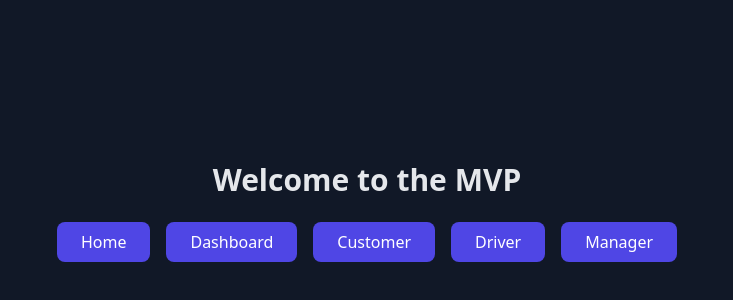
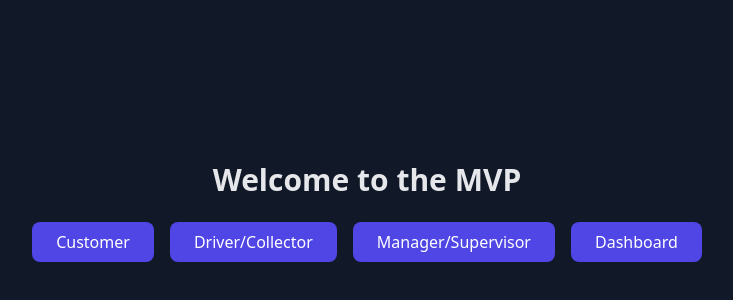
Before and after one commit to farhanMeows/swachh-kranti, a React (Vite) app: page / in a window 1280 px wide. Shown: the part 188-488 px from the top of the page, without its empty margins (273-1006 px from the left). Built offline with nearby package versions, Linux system fonts and the light colour scheme.

Commit message:
final finl final

```diff
--- a/src/screens/Mvp.jsx
+++ b/src/screens/Mvp.jsx
@@ -9,18 +9,6 @@ function Mvp() {
       <h1 className="text-3xl font-bold mb-6">Welcome to the MVP</h1>
       <div className="space-x-4 gap-2">
         <button
-          onClick={() => navigate("/")}
-          className="px-6 py-2 bg-indigo-600 text-white rounded-lg hover:bg-indigo-700"
-        >
-          Home
-        </button>
-        <button
-          onClick={() => navigate("/dashboard")}
-          className="px-6 py-2 bg-indigo-600 text-white rounded-lg hover:bg-indigo-700"
-        >
-          Dashboard
-        </button>
-        <button
           onClick={() => navigate("/customer")}
           className="px-6 py-2 bg-indigo-600 text-white rounded-lg hover:bg-indigo-700"
         >
@@ -30,13 +18,19 @@ function Mvp() {
           onClick={() => navigate("/driver")}
           className="px-6 py-2 bg-indigo-600 text-white rounded-lg hover:bg-indigo-700"
         >
-          Driver
+          Driver/Collector
         </button>
         <button
           onClick={() => navigate("/manager")}
           className="px-6 py-2 bg-indigo-600 text-white rounded-lg hover:bg-indigo-700"
         >
-          Manager
+          Manager/Supervisor
+        </button>
+        <button
+          onClick={() => navigate("/dashboard")}
+          className="px-6 py-2 bg-indigo-600 text-white rounded-lg hover:bg-indigo-700"
+        >
+          Dashboard
         </button>
       </div>
     </div>
```
